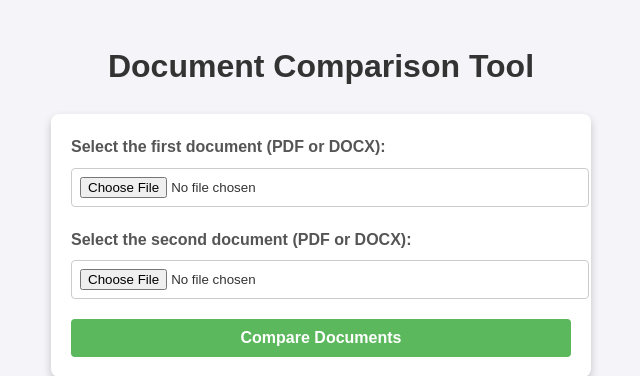
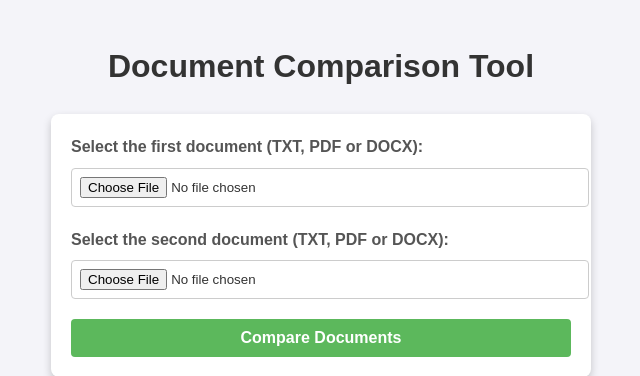
Before and after one commit to deepanshu1345/Flask, a Flask app: page / in a window 1280 px wide. Shown: the top 376 px of the page, without its empty margins (319-959 px from the left). Run offline with Flask 3, Linux system fonts and the light colour scheme.

Commit message:
Update index.html

```diff
--- a/templates/index.html
+++ b/templates/index.html
@@ -9,11 +9,11 @@
 <body>
     <h1>Document Comparison Tool</h1>
     <form action="{{ url_for('compare') }}" method="POST" enctype="multipart/form-data">
-        <label for="file1">Select the first document (PDF or DOCX):</label>
-        <input type="file" name="file1" accept=".pdf,.docx" required>
+        <label for="file1">Select the first document (TXT, PDF or DOCX):</label>
+        <input type="file" name="file1" accept=".txt,.pdf,.docx" required>
 
-        <label for="file2">Select the second document (PDF or DOCX):</label>
-        <input type="file" name="file2" accept=".pdf,.docx" required>
+        <label for="file2">Select the second document (TXT, PDF or DOCX):</label>
+        <input type="file" name="file2" accept=".txt,.pdf,.docx" required>
 
         <button type="submit">Compare Documents</button>
     </form>
```
